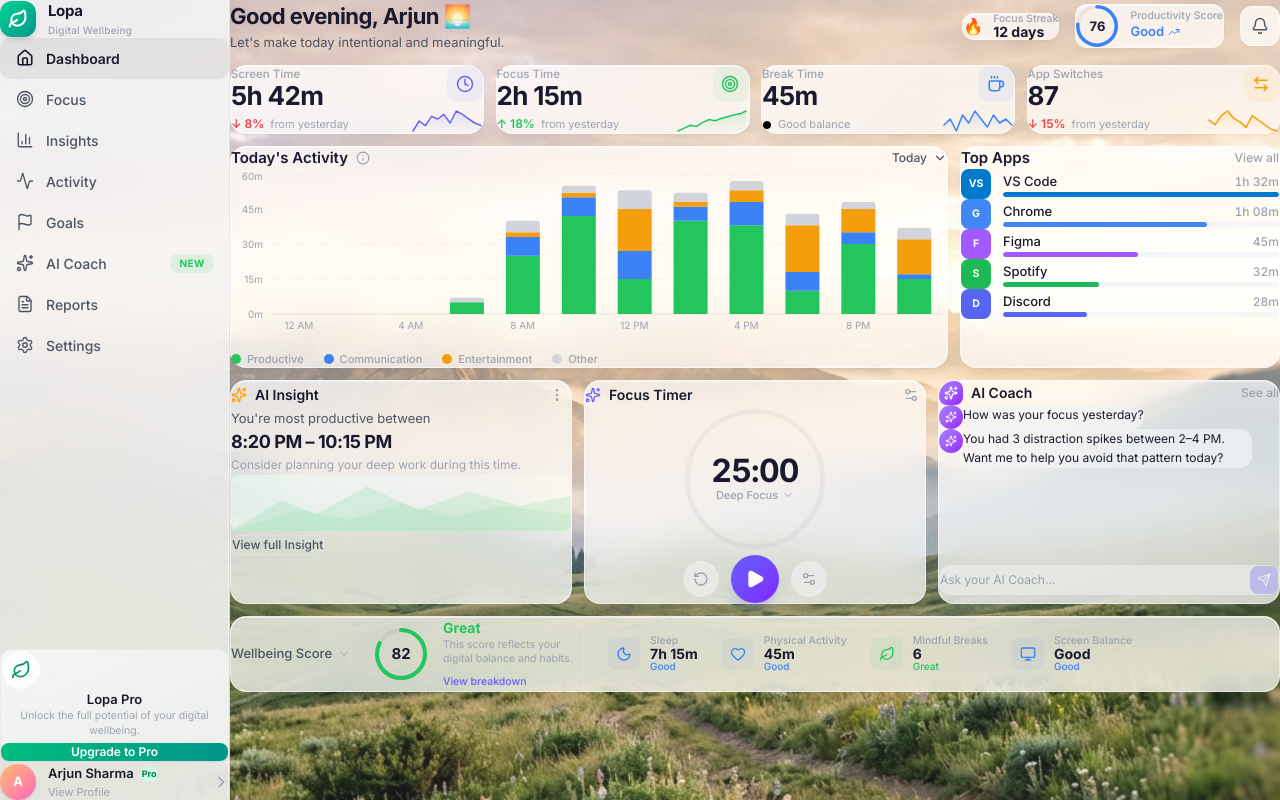
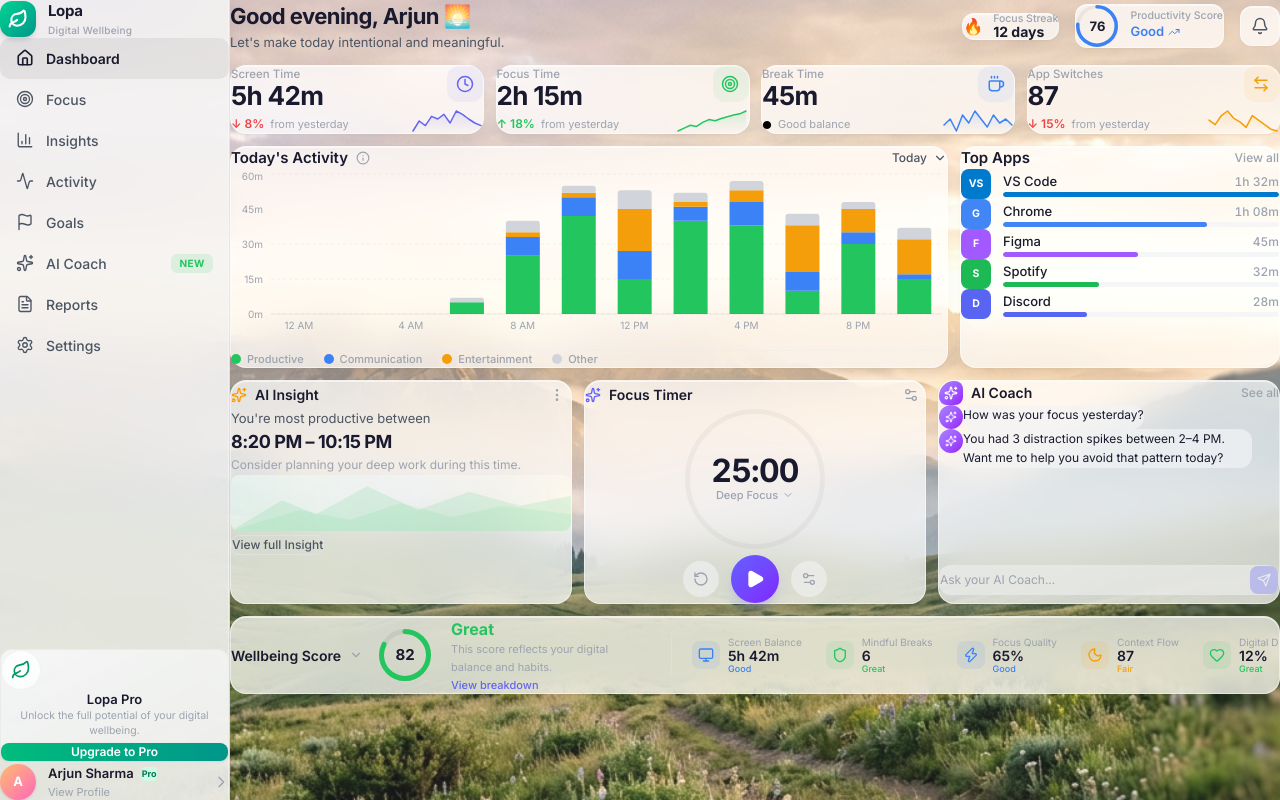
Before and after one commit to HaiCLOP/LOPA, a React (Vite) app: page / in a window 1280 px wide. Built offline with nearby package versions, Linux system fonts and the light colour scheme.

Commit message:
refactor: wellbeing score with live factor assessment

```diff
--- a/src/components/dashboard/WellbeingScore.tsx
+++ b/src/components/dashboard/WellbeingScore.tsx
@@ -1,88 +1,109 @@
 import { motion } from 'framer-motion';
-import { Moon, Heart, Leaf, Monitor, ChevronDown } from 'lucide-react';
 import { GlassCard } from '../ui/GlassCard';
 import { CircularProgress } from '../ui/CircularProgress';
-import { wellbeingData } from '../../data/mockData';
-import { getScoreColor, getStatusColor } from '../../lib/utils';
+import { ChevronDown, Moon, Heart, Shield, Monitor, Zap } from 'lucide-react';
+import { useWellbeingScore, type WellbeingFactor } from '../../hooks/useTauri';
 
-const iconMap: Record<string, React.ElementType> = {
-  Moon, Heart, Leaf, Monitor,
+const FACTOR_ICONS: Record<string, React.ReactNode> = {
+  screen_balance: <Monitor className="w-4 h-4" />,
+  mindful_breaks: <Shield className="w-4 h-4" />,
+  focus_quality: <Zap className="w-4 h-4" />,
+  context_switches: <Moon className="w-4 h-4" />,
+  digital_diet: <Heart className="w-4 h-4" />,
 };
 
+const STATUS_COLORS: Record<string, string> = {
+  great: '#22c55e',
+  good: '#3b82f6',
+  fair: '#f59e0b',
+  poor: '#ef4444',
+};
+
+// Fallback static data for browser mode
+const fallbackFactors: WellbeingFactor[] = [
+  { id: 'screen_balance', label: 'Screen Balance', value: '5h 42m', status: 'good', weight: 0.25 },
+  { id: 'mindful_breaks', label: 'Mindful Breaks', value: '6', status: 'great', weight: 0.2 },
+  { id: 'focus_quality', label: 'Focus Quality', value: '65%', status: 'good', weight: 0.25 },
+  { id: 'context_switches', label: 'Context Flow', value: '87', status: 'fair', weight: 0.15 },
+  { id: 'digital_diet', label: 'Digital Diet', value: '12%', status: 'great', weight: 0.15 },
+];
+
 export function WellbeingScore() {
-  const scoreColor = getScoreColor(wellbeingData.score);
+  const { data: liveWellbeing } = useWellbeingScore(20000);
+
+  const score = liveWellbeing?.score ?? 82;
+  const label = liveWellbeing?.label ?? 'Great';
+  const description = liveWellbeing?.description ?? 'This score reflects your digital balance and habits.';
+  const factors = liveWellbeing?.factors ?? fallbackFactors;
 
   return (
-    <GlassCard padding="md" delay={0.45} className="flex items-center gap-6">
-      {/* Score Section */}
-      <div className="flex items-center gap-4 pr-5 border-r border-gray-200/40 flex-shrink-0">
-        <div className="flex items-center gap-1.5 mb-0.5">
-          <span className="text-[13px] text-[var(--color-text-secondary)] font-medium">
+    <GlassCard padding="lg" delay={0.45} className="flex items-center gap-5">
+      {/* Score Ring */}
+      <div className="flex items-center gap-4 flex-shrink-0">
+        <div className="flex items-center gap-2">
+          <span className="text-[14px] font-semibold text-[var(--color-text-primary)]">
             Wellbeing Score
           </span>
-          <ChevronDown className="w-3 h-3 text-[var(--color-text-muted)]" />
+          <ChevronDown className="w-3.5 h-3.5 text-[var(--color-text-muted)]" />
         </div>
+        <CircularProgress value={score} max={100} size={52} strokeWidth={5} color="#22c55e">
+          <span className="text-[15px] font-bold text-[var(--color-text-primary)]">{score}</span>
+        </CircularProgress>
       </div>
 
-      <div className="flex items-center gap-4 pr-5 border-r border-gray-200/40 flex-shrink-0">
-        <CircularProgress
-          value={wellbeingData.score}
-          size={52}
-          strokeWidth={4}
-          color={scoreColor}
-          trackColor="rgba(0,0,0,0.05)"
+      {/* Score Label */}
+      <div className="flex flex-col">
+        <span
+          className="text-[16px] font-bold"
+          style={{ color: score >= 80 ? '#22c55e' : score >= 60 ? '#3b82f6' : '#f59e0b' }}
         >
-          <span className="text-[15px] font-bold text-[var(--color-text-primary)]">
-            {wellbeingData.score}
+          {label}
         </span>
-        </CircularProgress>
-        <div>
-          <p className="text-[14px] font-bold" style={{ color: scoreColor }}>
-            {wellbeingData.label}
-          </p>
-          <p className="text-[10.5px] text-[var(--color-text-muted)] max-w-[140px] leading-snug">
-            {wellbeingData.description}
-          </p>
-          <button className="text-[10.5px] font-medium text-indigo-500 hover:text-indigo-600 transition-colors mt-0.5">
+        <span className="text-[11px] text-[var(--color-text-muted)] max-w-[200px] leading-relaxed">
+          {description}
+        </span>
+        <button className="text-[11px] text-[var(--color-accent-indigo)] font-medium mt-0.5 text-left hover:underline">
           View breakdown
         </button>
       </div>
-      </div>
 
-      {/* Metrics */}
-      <div className="flex items-center gap-6 flex-1 overflow-x-auto">
-        {wellbeingData.metrics.map((metric, index) => {
-          const Icon = iconMap[metric.icon] || Monitor;
-          const statusColor = getStatusColor(metric.status);
+      {/* Divider */}
+      <div className="w-px h-10 bg-gray-200/40" />
 
-          return (
+      {/* Factors */}
+      <div className="flex items-center gap-6 overflow-x-auto flex-1">
+        {factors.map((factor, index) => (
           <motion.div
-              key={metric.id}
+            key={factor.id}
             initial={{ opacity: 0, y: 4 }}
             animate={{ opacity: 1, y: 0 }}
-              transition={{ delay: 0.6 + index * 0.08, duration: 0.3 }}
-              className="flex items-center gap-2.5 flex-shrink-0"
+            transition={{ delay: 0.5 + index * 0.06, duration: 0.3 }}
+            className="flex items-center gap-2 flex-shrink-0"
           >
             <div
-                className="w-8 h-8 rounded-lg flex items-center justify-center"
-                style={{ backgroundColor: `${statusColor}10` }}
+              className="w-7 h-7 rounded-lg flex items-center justify-center"
+              style={{ backgroundColor: `${STATUS_COLORS[factor.status] || '#9ca3af'}18` }}
             >
-                <Icon className="w-4 h-4" style={{ color: statusColor }} />
+              <span style={{ color: STATUS_COLORS[factor.status] || '#9ca3af' }}>
+                {FACTOR_ICONS[factor.id] || <Monitor className="w-4 h-4" />}
+              </span>
             </div>
-              <div>
-                <p className="text-[10.5px] text-[var(--color-text-muted)] font-medium leading-none mb-1">
-                  {metric.label}
-                </p>
-                <p className="text-[14px] font-bold text-[var(--color-text-primary)] leading-none">
-                  {metric.value}
-                </p>
-                <p className="text-[10px] font-medium capitalize mt-0.5 leading-none" style={{ color: statusColor }}>
-                  {metric.status}
-                </p>
+            <div className="flex flex-col">
+              <span className="text-[10px] text-[var(--color-text-muted)] leading-none">
+                {factor.label}
+              </span>
+              <span className="text-[14px] font-semibold text-[var(--color-text-primary)] leading-tight">
+                {factor.value}
+              </span>
+              <span
+                className="text-[9px] font-medium capitalize leading-none"
+                style={{ color: STATUS_COLORS[factor.status] || '#9ca3af' }}
+              >
+                {factor.status}
+              </span>
             </div>
           </motion.div>
-          );
-        })}
+        ))}
       </div>
     </GlassCard>
   );
```
Lines whose indentation alone changed are shown as unchanged.
